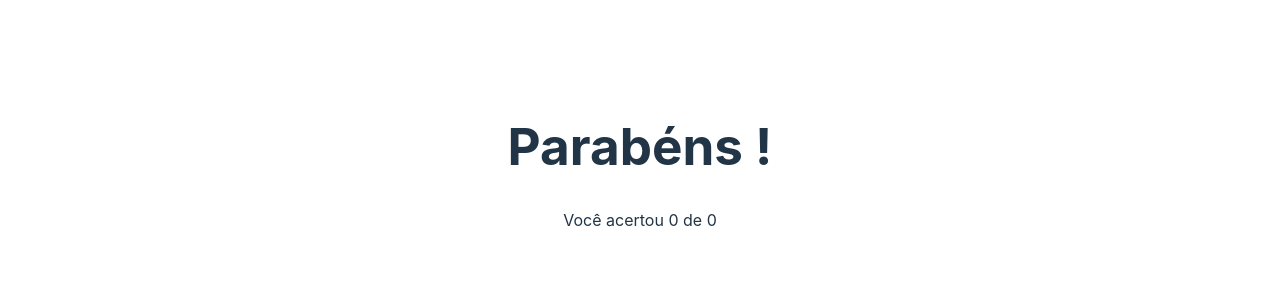
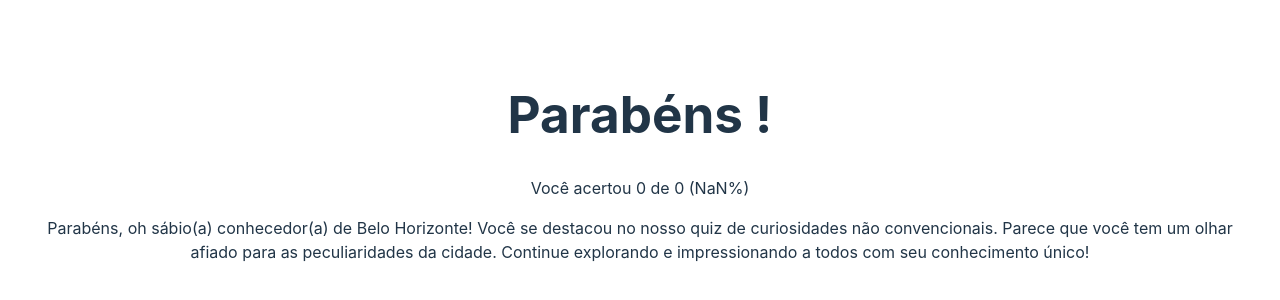
Before and after one commit to severidade/TheQuiz, a React (Vite) app: page /feedback in a window 1280 px wide. Shown: the part 242-542 px from the top of the page. Built offline with nearby package versions, Linux system fonts and the light colour scheme.

Commit message:
feat: :rocket: Mensagens de sucesso

```diff
--- a/src/pages/feedback/index.tsx
+++ b/src/pages/feedback/index.tsx
@@ -59,6 +59,22 @@ export default function Feedback() {
     }
   };
 
+  // Calcula o percentual de acertos
+  const percentage = (correctAnswers / numberOfQuestions) * 100;
+
+  // Determina a mensagem com base no percentual de acertos
+  let message = '';
+  if (percentage <= 40) {
+    // eslint-disable-next-line max-len
+    message = 'Continue explorando as peculiaridades da cidade, afinal, quem precisa de 100% de acertos quando se tem 100% de diversão, não é mesmo?';
+  } else if (percentage <= 70) {
+    // eslint-disable-next-line max-len
+    message = 'Uau! Você realmente mostrou que sabe algumas curiosidades incomuns sobre Belo Horizonte! Está no caminho certo para se tornar um especialista em assuntos fora da caixinha. Continue mergulhando nesse universo de informações curiosas e quem sabe você não vira um(a) guia turístico(a) alternativo(a)?';
+  } else {
+    // eslint-disable-next-line max-len
+    message = 'Parabéns, oh sábio(a) conhecedor(a) de Belo Horizonte! Você se destacou no nosso quiz de curiosidades não convencionais. Parece que você tem um olhar afiado para as peculiaridades da cidade. Continue explorando e impressionando a todos com seu conhecimento único!';
+  }
+
   return (
     <div className="feedback-page">
       <div className="title">
@@ -76,7 +92,12 @@ export default function Feedback() {
           de
           {' '}
           {numberOfQuestions}
+          {' '}
+          (
+          {percentage}
+          %)
         </p>
+        <p>{message}</p>
         {/* <button onClick={ handleSaveResults }>Salvar Resultados</button> */}
       </div>
     </div>
```
